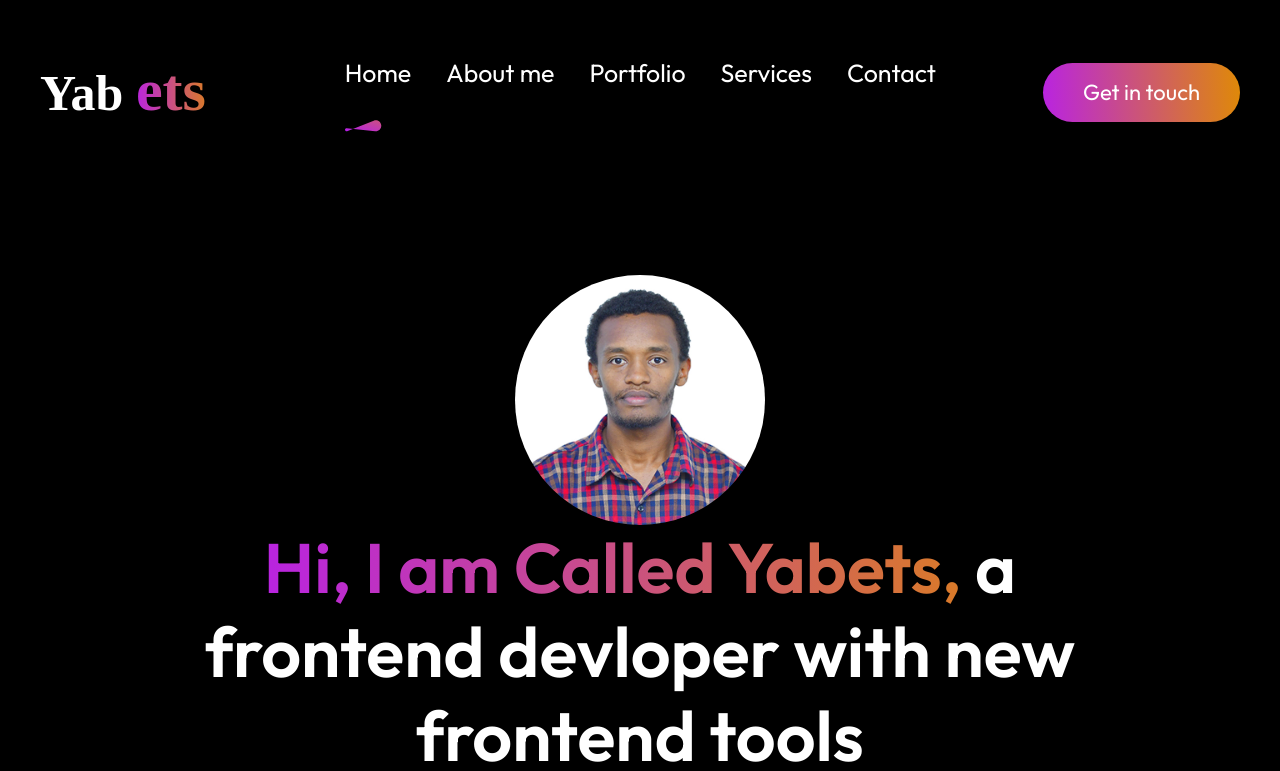
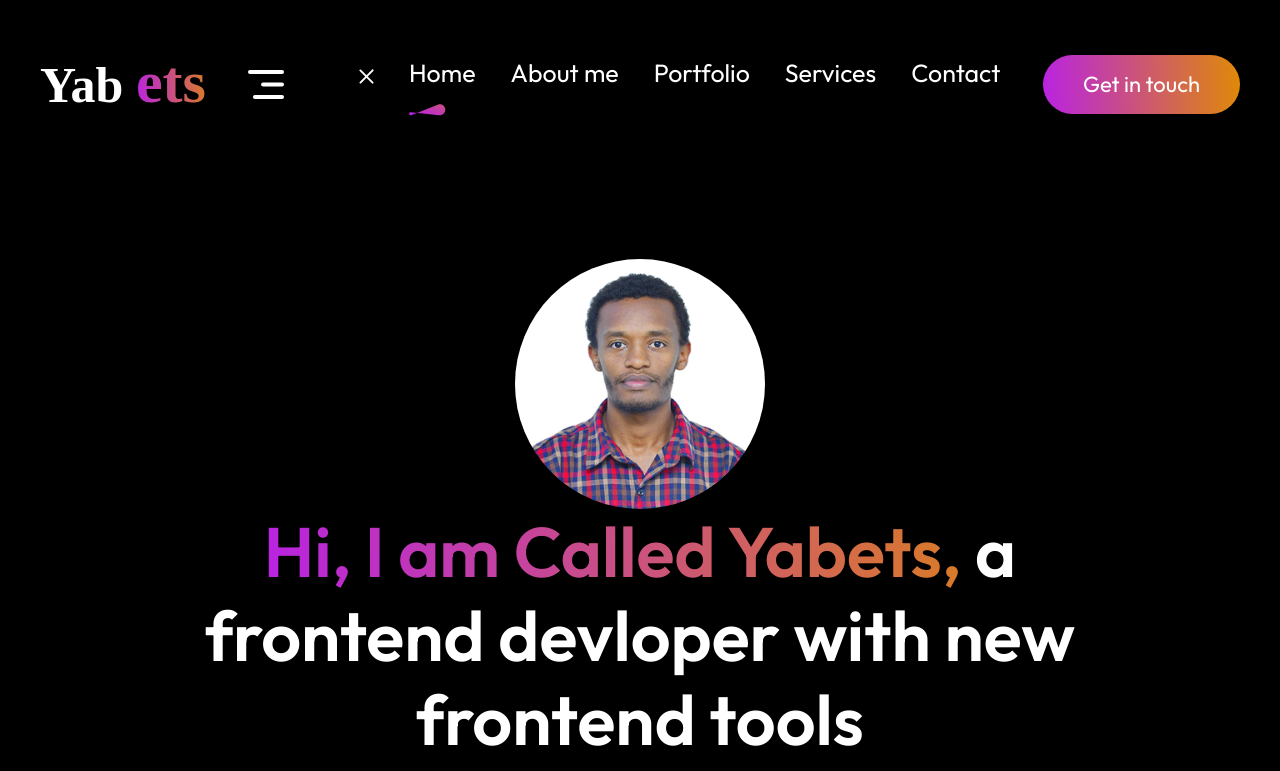
Before and after one commit to yabuz87/portfolio, a React (Vite) app: page / in a window 1280 px wide. Shown: the top 771 px of the page. Built offline with nearby package versions, Linux system fonts and the light colour scheme; a web font is replaced by a local one.

Commit message:
using web3 api to run the functionality of  email js

```diff
--- a/src/components/Navbar/Navbar.css
+++ b/src/components/Navbar/Navbar.css
@@ -11,7 +11,12 @@
         background-color: black;
         z-index: 1000;
     }
-
+    @media(max-width:768px)
+    {
+        .navbar{
+            margin
+        }
+    }
 
 
 
@@ -32,6 +37,8 @@ ul li
    cursor:pointer;
 }
 ul li p{
+        color: white;
+        margin-bottom:0px;
         font-size:25px;
 }
 .logoname
--- a/src/components/Navbar/Navbar.jsx
+++ b/src/components/Navbar/Navbar.jsx
@@ -1,6 +1,8 @@
 import React, { useState } from "react";
 import { Link as AnchorLink } from 'react-scroll';
 import underline from "../../assets/nav_underline.svg";
+import menu_open from "../../assets/menu_open.svg";
+import menu_close from "../../assets/menu_close.svg"
 import "./Navbar.css";
 
 function Navbar() {
@@ -9,7 +11,9 @@ function Navbar() {
   return (
     <div className="navbar">
       <span className="logoname">Yab <span className="logoname-end">ets</span></span>
+      <img src={menu_open} alt=""/>
       <ul className="nav-menu">
+      <img src={menu_close} alt=""></img>
         <li>
           <AnchorLink className='anchor-link' to='home' smooth={true} duration={200}>
             <p onClick={() => setMenu("home")}>Home</p>
@@ -23,7 +27,7 @@ function Navbar() {
           {menu === "about" ? <img src={underline} alt="" /> : null}
         </li>
         <li>
-          <AnchorLink className='anchor-link' to='portfolio' smooth={true} duration={500} offset={-50}>
+          <AnchorLink className='anchor-link' to='work' smooth={true} duration={500} offset={-50}>
             <p onClick={() => setMenu("portfolio")}>Portfolio</p>
           </AnchorLink>
           {menu === "portfolio" ? <img src={underline} alt="" /> : null}
--- a/src/components/contact/Contact.jsx
+++ b/src/components/contact/Contact.jsx
@@ -6,6 +6,28 @@ import mail_icon from "../../assets/mail_icon.svg"
 import "./Contact.css"
 
 const Contact = () => {
+  const onSubmit = async (event) => {
+    event.preventDefault();
+    const formData = new FormData(event.target);
+
+    formData.append("access_key", "2c55e4e3-77cc-45cc-8dc9-00881004a1b9");
+
+    const object = Object.fromEntries(formData);
+    const json = JSON.stringify(object);
+
+    const res = await fetch("https://api.web3forms.com/submit", {
+      method: "POST",
+      headers: {
+        "Content-Type": "application/json",
+        Accept: "application/json"
+      },
+      body: json
+    }).then((res) => res.json());
+
+    if (res.success) {
+      alert(res.message);
+    }
+  };
   return (
     <div className="contact">
     <div className="contact-title">
@@ -29,7 +51,7 @@ const Contact = () => {
           </div>
         </div>
     </div>
-    <form className="contact-right">
+    <form onSubmit={onSubmit} className="contact-right">
       <label htmlFor="">Your Name</label>
       <input type="text" placeholder="Enter your name" name="name"></input>
       <label htmlFor="">Your Email</label>
```
